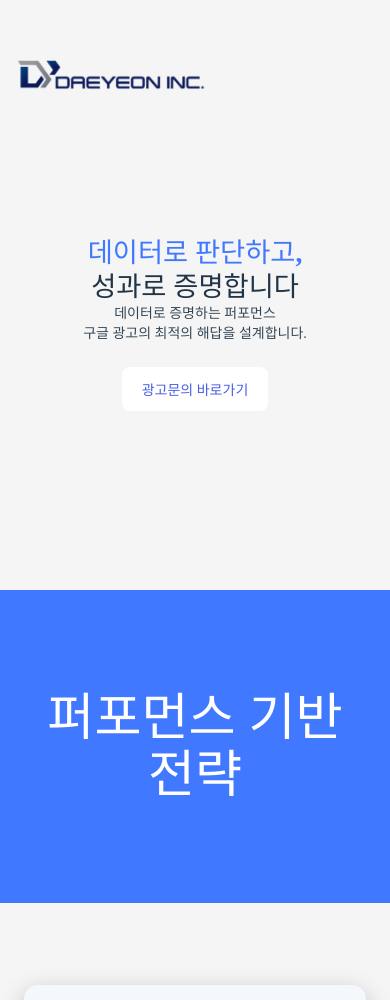
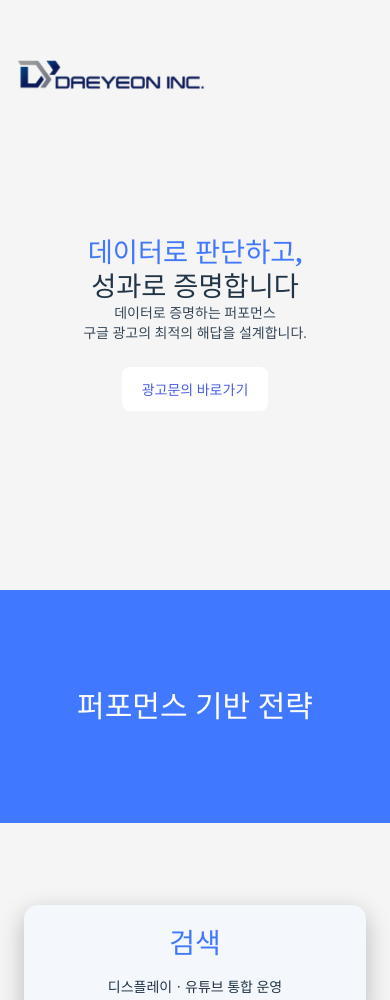
Before and after one commit to l1lsang/deyeon, a React (Vite) app: page / in a window 390 px wide. Shown: the part 186-1186 px from the top of the page. Built offline with nearby package versions, Linux system fonts and the light colour scheme.

Commit message:
Update App.css

```diff
--- a/src/App.css
+++ b/src/App.css
@@ -623,6 +623,9 @@ button:hover {
     font-size: 14px;
     border-radius: 12px;
   }
+  .sec1 h1{
+    font-size: 30px;
+  }
 
   .sec5 .f {
     flex-direction: column;
```
